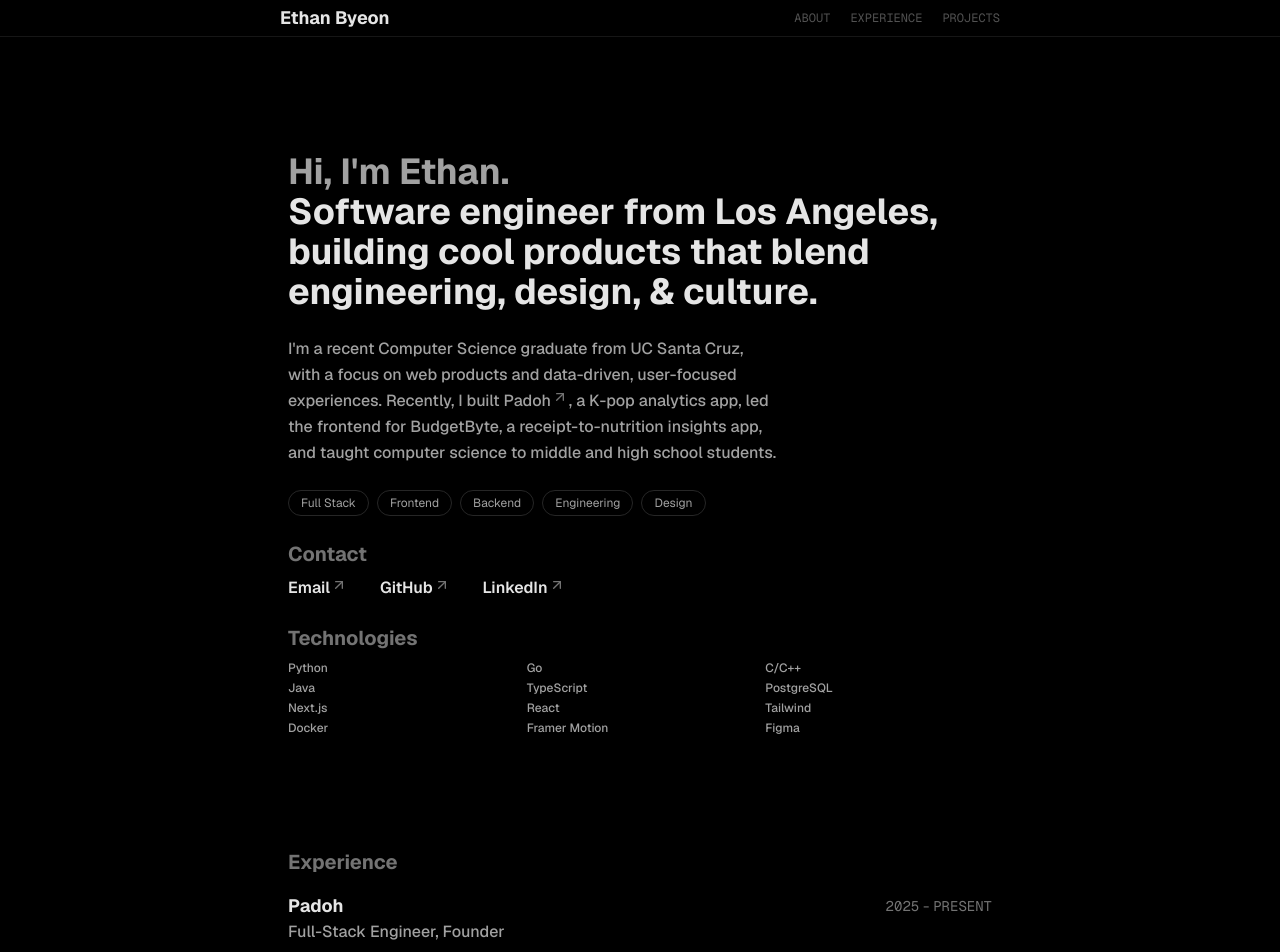
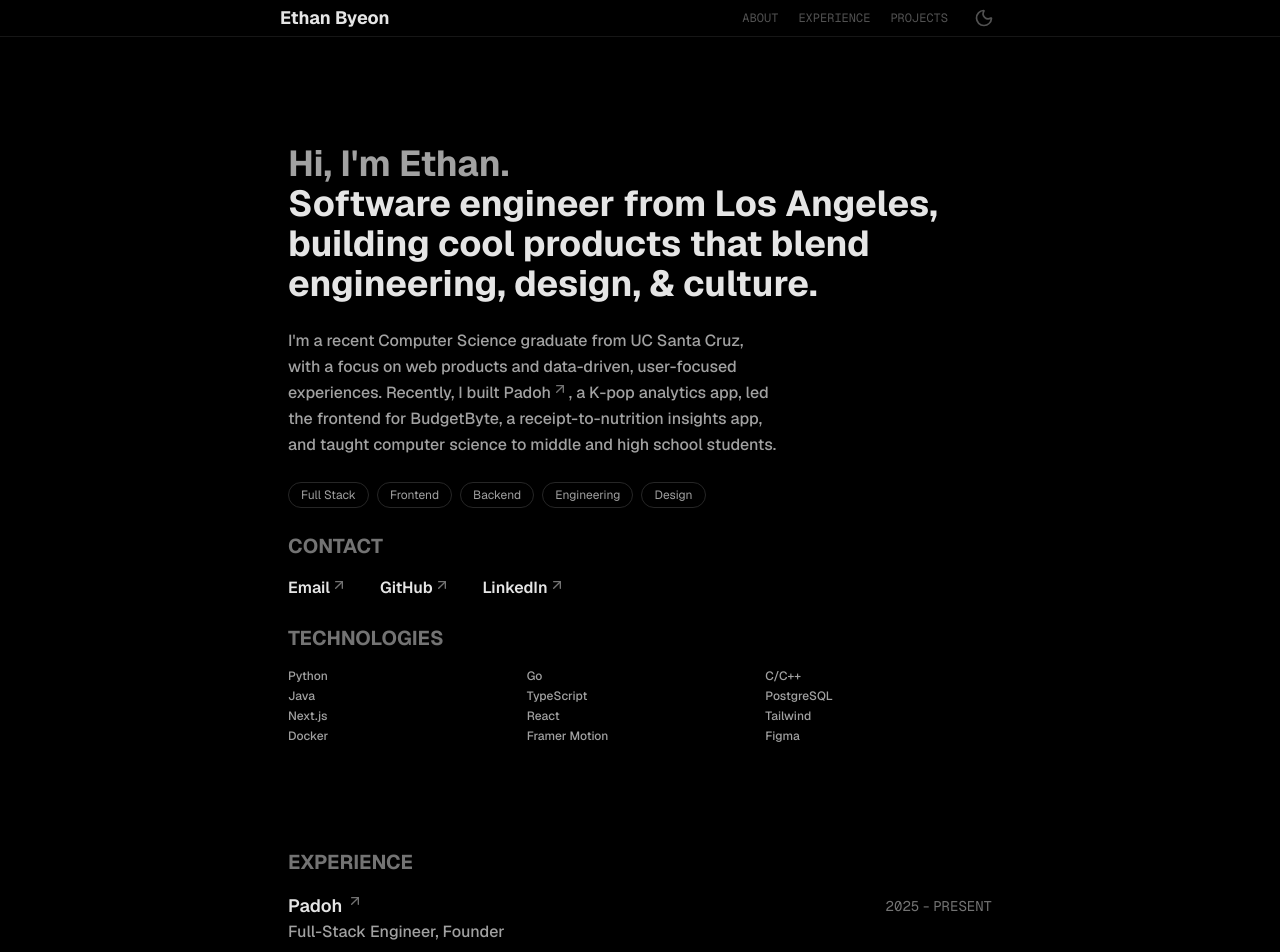
Before and after one commit to ethanbyeon/portfolio, a Next.js app: page / in a window 1280 px wide. Shown: the top 952 px of the page. Built offline with nearby package versions, Linux system fonts and the light colour scheme.

Commit message:
feat: add light mode

```diff
--- a/package.json
+++ b/package.json
@@ -10,6 +10,7 @@
     "lint": "eslint"
   },
   "dependencies": {
+    "@radix-ui/react-slot": "^1.2.4",
     "class-variance-authority": "^0.7.1",
     "clsx": "^2.1.1",
     "lucide-react": "^0.554.0",
--- a/src/app/(home)/contact.tsx
+++ b/src/app/(home)/contact.tsx
@@ -3,7 +3,7 @@ import { ExternalLink } from "@/components/external-link";
 
 export const Contact = () => (
   <section id="contact">
-    <h2 className="mb-2 font-bold text-xl text-neutral-500">Contact</h2>
+    <h2 className="mb-4 font-bold text-xl uppercase dark:text-neutral-500">Contact</h2>
     <ul className="flex gap-8">
       {CONTACTS.map((contact) => (
         <li key={contact.title}>
--- a/src/app/(home)/experience.tsx
+++ b/src/app/(home)/experience.tsx
@@ -1,9 +1,12 @@
 import { ArrowUpRight } from "lucide-react";
 import { EXPERIENCE } from "@/data/experience";
+import { ExternalLink } from "@/components/external-link";
 
 export const Experience = () => (
   <section id="experience" className="scroll-mt-20">
-    <h2 className="mb-4 font-bold text-xl text-neutral-500">Experience</h2>
+    <h2 className="mb-4 font-bold text-xl uppercase dark:text-neutral-500">
+      Experience
+    </h2>
     <ul className="space-y-4">
       {EXPERIENCE.map((exp) => (
         <li
@@ -11,7 +14,7 @@ export const Experience = () => (
           className="
               group
               relative flex flex-col pb-2
-              border-b border-neutral-800
+              border-b dark:border-neutral-800
               transition-all duration-500
               before:content-['']
               before:absolute before:left-0 before:bottom-[-1px]
@@ -33,24 +36,17 @@ export const Experience = () => (
         >
           <div className="mb-2">
             <div className="flex justify-between items-center">
-              <h3 className="font-bold text-primary text-lg">
+              <h3 className="font-semibold text-primary text-lg">
                 {exp.link ? (
-                  <a
+                  <ExternalLink
+                    key={exp.title}
                     href={exp.link}
-                    target="_blank"
-                    rel="noreferrer"
-                    className="inline-flex"
+                    className="inline-flex gap-1"
+                    iconClassName="h-4 w-4"
+                    underlineClassName="group-hover:decoration-primary"
                   >
-                    <span>{exp.company}</span>
-                    <ArrowUpRight
-                      className="
-                          h-4 w-4 text-neutral-400
-                          opacity-0 m-0.5
-                          transition-all duration-200 ease-in
-                          group-hover:opacity-100
-                        "
-                    />
-                  </a>
+                    {exp.company}
+                  </ExternalLink>
                 ) : (
                   exp.company
                 )}
@@ -59,11 +55,11 @@ export const Experience = () => (
                 {exp.start}&thinsp;-&thinsp;{exp.end}
               </p>
             </div>
-            <h4 className="font-medium text-neutral-400">{exp.title}</h4>
+            <h4 className="font-medium text-neutral-500 dark:text-neutral-400">
+              {exp.title}
+            </h4>
           </div>
-          <p className="text-sm text-neutral-600 group-hover:text-neutral-500">
-            {exp.description}
-          </p>
+          <p className="text-sm text-neutral-500">{exp.description}</p>
         </li>
       ))}
     </ul>
--- a/src/app/(home)/projects.tsx
+++ b/src/app/(home)/projects.tsx
@@ -3,7 +3,7 @@ import { PROJECTS } from "@/data/projects";
 
 export const Projects = () => (
   <section id="projects" className="scroll-mt-20">
-    <h2 className="mb-2 font-bold text-xl text-neutral-500">Projects</h2>
+    <h2 className="mb-2 font-bold text-xl uppercase dark:text-neutral-500">Projects</h2>
 
     <ul>
       {PROJECTS.map((exp) => {
@@ -22,7 +22,7 @@ export const Projects = () => (
               items-center
               gap-x-4 gap-y-1 py-3
 
-              border-b border-neutral-800
+              border-b dark:border-neutral-800
               transition-all duration-500
 
               before:content-['']
@@ -50,7 +50,7 @@ export const Projects = () => (
                   <ExternalLink
                     key={exp.title}
                     href={exp.link}
-                    className="inline-flex items-center gap-1"
+                    className="inline-flex gap-1"
                     iconClassName="h-4 w-4"
                     underlineClassName="group-hover:decoration-primary"
                   >
@@ -92,7 +92,7 @@ export const Projects = () => (
                 className="
                   grid grid-cols-3 sm:grid-cols-5
                   gap-y-0.5 gap-x-1
-                  text-xs text-neutral-600
+                  text-xs text-neutral-500 dark:text-neutral-600
                 "
               >
                 {techList.map((tech) => (
--- a/src/app/(home)/technologies.tsx
+++ b/src/app/(home)/technologies.tsx
@@ -3,14 +3,14 @@ import { TOOLS } from "@/data/tools";
 
 export const Technologies = () => (
   <section id="technologies">
-    <h2 className="mb-2 font-bold text-xl text-neutral-500">Technologies</h2>
+    <h2 className="mb-4 font-bold text-xl uppercase dark:text-neutral-500">Technologies</h2>
     <div
       className="
         grid auto-rows-min
         grid-cols-3
         gap-x-3 gap-y-1
         font-medium
-        text-xs text-neutral-400
+        text-xs text-neutral-500 dark:text-neutral-400
       "
     >
       {LANGUAGES.map((lang) => (
--- a/src/app/layout.tsx
+++ b/src/app/layout.tsx
@@ -7,7 +7,7 @@ import { NavBar } from "@/components/layout/navbar";
 
 export const metadata: Metadata = {
   metadataBase: new URL("https://ethanbyeon.vercel.app"),
-  title: "Ethan Byeon | Software Engineer & Product Design",
+  title: "Ethan Byeon",
   description:
     "Software Engineer from Los Angeles, building cool products that blend engineering, design, & culture.",
   openGraph: {
--- a/src/components/external-link.tsx
+++ b/src/components/external-link.tsx
@@ -42,7 +42,7 @@ export function ExternalLink({
       </span>
       <ArrowUpRight
         className={cn(
-          "h-4 w-4 m-0.25 text-neutral-500",
+          "h-4 w-4 m-0.25 text-neutral-400 dark:text-neutral-500",
           "transition-colors duration-200 ease-in",
           iconClassName,
         )}
--- /dev/null
+++ b/src/components/layout/mode-toggle.tsx
@@ -0,0 +1,31 @@
+"use client";
+
+import { Moon, Sun } from "lucide-react";
+import { useTheme } from "next-themes";
+
+import { Button } from "@/components/ui/button";
+import { cn } from "@/lib/utils";
+
+export function ModeToggle() {
+  const { resolvedTheme, setTheme } = useTheme();
+
+  const isDark = resolvedTheme === "dark";
+  const nextMode = isDark ? "light" : "dark";
+
+  return (
+    <Button
+      variant="ghost"
+      size="icon"
+      className={cn(
+        "relative size-8 transition-colors rounded-full",
+        isDark && "hover:bg-white/12!",
+      )}
+      onClick={() => setTheme(nextMode)}
+      aria-label={`Switch to ${nextMode} mode`}
+    >
+      <Sun className="size-5 transition-all rotate-0 scale-100 dark:-rotate-90 dark:scale-0" />
+      <Moon className="absolute size-5 transition-all rotate-90 scale-0 dark:rotate-0 dark:scale-100" />
+      <span className="sr-only">Toggle theme</span>
+    </Button>
+  );
+}
--- a/src/components/layout/navbar.tsx
+++ b/src/components/layout/navbar.tsx
@@ -1,5 +1,6 @@
 import { cn } from "@/lib/utils";
 import NextLink from "next/link";
+import { ModeToggle } from "./mode-toggle";
 
 export const NavBar = () => {
   return (
@@ -7,9 +8,10 @@ export const NavBar = () => {
       className={cn(
         "fixed top-0 left-0 z-50 flex w-full items-center justify-center",
         "transition-transform duration-300 lg:bg-transparent",
-        "[background-image:linear-gradient(#000000_1px,transparent_1px),linear-gradient(to_right,#000000_1px,rgba(0,0,0,0.7)_1px)]",
+        "[background-image:linear-gradient(#FFFFFF_1px,transparent_1px),linear-gradient(to_right,#FFFFFF_1px,rgba(255,255,255,0.7)_1px)]",
+        "dark:[background-image:linear-gradient(#000000_1px,transparent_1px),linear-gradient(to_right,#000000_1px,rgba(0,0,0,0.7)_1px)]",
         "[background-position-y:1px] [background-size:2px_2px]",
-        "after:absolute after:-bottom-px after:left-0 after:h-px after:w-full after:bg-neutral-300/10",
+        "after:absolute after:-bottom-px after:left-0 after:h-px after:w-full after:bg-neutral-700/10 dark:after:bg-neutral-300/10",
       )}
     >
       <div className="flex w-full h-9 max-w-3xl items-center justify-between px-6">
@@ -21,25 +23,26 @@ export const NavBar = () => {
           </h1>
         </div>
 
-        <div className="flex items-center gap-5 font-mono text-xs uppercase text-neutral-600">
+        <div className="flex items-center gap-5 font-mono text-xs uppercase text-neutral-400 dark:text-neutral-600">
           <a
             href="#about"
-            className="transition-colors duration-150 hover:text-neutral-100"
+            className="transition-colors duration-150 hover:text-primary"
           >
             About
           </a>
           <a
             href="#experience"
-            className="transition-colors duration-150 hover:text-neutral-100"
+            className="transition-colors duration-150 hover:text-primary"
           >
             Experience
           </a>
           <a
             href="#projects"
-            className="transition-colors duration-150 hover:text-neutral-100"
+            className="transition-colors duration-150 hover:text-primary"
           >
             Projects
           </a>
+          <ModeToggle />
         </div>
       </div>
     </nav>
--- /dev/null
+++ b/src/components/ui/button.tsx
@@ -0,0 +1,62 @@
+import * as React from "react"
+import { Slot } from "@radix-ui/react-slot"
+import { cva, type VariantProps } from "class-variance-authority"
+
+import { cn } from "@/lib/utils"
+
+const buttonVariants = cva(
+  "inline-flex items-center justify-center gap-2 whitespace-nowrap rounded-md text-sm font-medium transition-all disabled:pointer-events-none disabled:opacity-50 [&_svg]:pointer-events-none [&_svg:not([class*='size-'])]:size-4 shrink-0 [&_svg]:shrink-0 outline-none focus-visible:border-ring focus-visible:ring-ring/50 focus-visible:ring-[3px] aria-invalid:ring-destructive/20 dark:aria-invalid:ring-destructive/40 aria-invalid:border-destructive",
+  {
+    variants: {
+      variant: {
+        default: "bg-primary text-primary-foreground hover:bg-primary/90",
+        destructive:
+          "bg-destructive text-white hover:bg-destructive/90 focus-visible:ring-destructive/20 dark:focus-visible:ring-destructive/40 dark:bg-destructive/60",
+        outline:
+          "border bg-background shadow-xs hover:bg-accent hover:text-accent-foreground dark:bg-input/30 dark:border-input dark:hover:bg-input/50",
+        secondary:
+          "bg-secondary text-secondary-foreground hover:bg-secondary/80",
+        ghost:
+          "hover:bg-accent hover:text-accent-foreground dark:hover:bg-accent/50",
+        link: "text-primary underline-offset-4 hover:underline",
+      },
+      size: {
+        default: "h-9 px-4 py-2 has-[>svg]:px-3",
+        sm: "h-8 rounded-md gap-1.5 px-3 has-[>svg]:px-2.5",
+        lg: "h-10 rounded-md px-6 has-[>svg]:px-4",
+        icon: "size-9",
+        "icon-sm": "size-8",
+        "icon-lg": "size-10",
+      },
+    },
+    defaultVariants: {
+      variant: "default",
+      size: "default",
+    },
+  }
+)
+
+function Button({
+  className,
+  variant = "default",
+  size = "default",
+  asChild = false,
+  ...props
+}: React.ComponentProps<"button"> &
+  VariantProps<typeof buttonVariants> & {
+    asChild?: boolean
+  }) {
+  const Comp = asChild ? Slot : "button"
+
+  return (
+    <Comp
+      data-slot="button"
+      data-variant={variant}
+      data-size={size}
+      className={cn(buttonVariants({ variant, size, className }))}
+      {...props}
+    />
+  )
+}
+
+export { Button, buttonVariants }
```
Also changed, not shown: src/app/(home)/about.tsx (+5 -5 lines), 1 other file (tests, documents, lock files or other folders).
